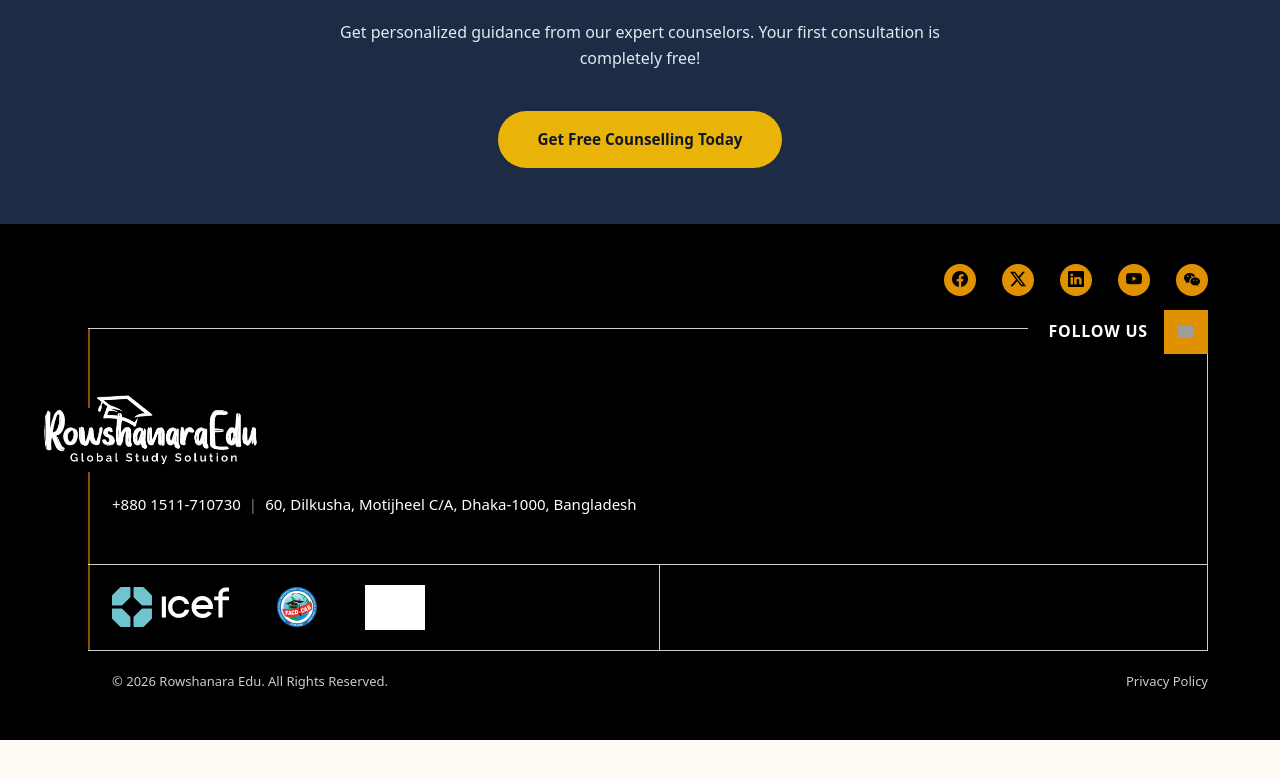
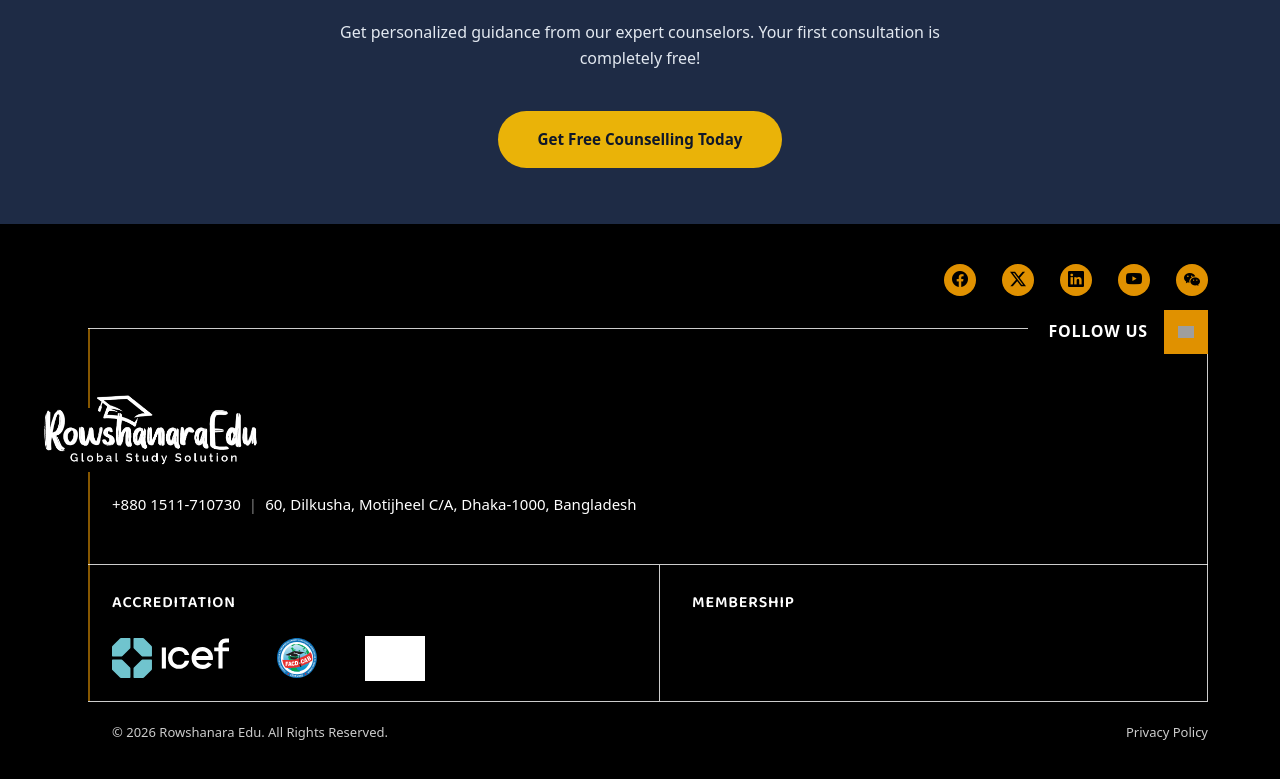
Before and after one commit to princeshiamofficial/Rowshanara-Edu, a Next.js app: page / in a window 1280 px wide. Shown: the part 3148-3927 px from the top of the page. Before the commit the page ends 3888 px from the top, so only its background shows below. Built offline with nearby package versions, Linux system fonts and the light colour scheme; grey boxes are pictures that could not be loaded.

Commit message:
feat: add Accreditation and Membership labels to footer bottom boxes

```diff
--- a/src/components/Footer.tsx
+++ b/src/components/Footer.tsx
@@ -187,16 +187,26 @@ const Footer = () => {
               </div>
 
               {/* Partner Logos moved here */}
-              <div style={{ width: '100%', position: 'relative', marginTop: '-1.25rem', paddingTop: '1.25rem', paddingBottom: '1.25rem' }}>
+              <div style={{ display: 'flex', width: '100%', position: 'relative', marginTop: '-1.25rem', paddingTop: '1.25rem', paddingBottom: '1.25rem' }}>
                 {/* Center Vertical Line */}
                 <div style={{ position: 'absolute', left: 0, top: 0, bottom: 0, width: '50%', borderRight: '1px solid rgba(255, 255, 255, 0.8)', pointerEvents: 'none' }}></div>
-                <div className="footer-partners-container" style={{ display: 'flex', gap: '3rem', alignItems: 'center', flexWrap: 'wrap', position: 'relative', zIndex: 1 }}>
+
+                {/* Left Box: Accreditation */}
+                <div style={{ width: '50%', paddingRight: '2rem', position: 'relative', zIndex: 1 }}>
+                  <h4 style={{ color: '#fff', fontSize: '1rem', fontWeight: 600, letterSpacing: '0.05em', textTransform: 'uppercase', marginBottom: '1.5rem', marginTop: '0.5rem' }}>Accreditation</h4>
+                  <div className="footer-partners-container" style={{ display: 'flex', gap: '3rem', alignItems: 'center', flexWrap: 'wrap' }}>
                     {/* eslint-disable-next-line @next/next/no-img-element */}
                     <a href="#"><img src="/icef_logo.svg" alt="ICEF" style={{ height: '40px', width: 'auto' }} /></a>
                     {/* eslint-disable-next-line @next/next/no-img-element */}
                     <a href="#"><img src="/facdcab_logo.svg" alt="FACDCAB" style={{ height: '40px', width: 'auto' }} /></a>
                     {/* eslint-disable-next-line @next/next/no-img-element */}
                     <a href="#"><img src="/nafsa_logo.svg" alt="NAFSA" style={{ height: '45px', width: 'auto', filter: 'brightness(0) invert(1)' }} /></a>
+                  </div>
+                </div>
+
+                {/* Right Box: Membership */}
+                <div style={{ width: '50%', paddingLeft: '2rem', position: 'relative', zIndex: 1 }}>
+                  <h4 style={{ color: '#fff', fontSize: '1rem', fontWeight: 600, letterSpacing: '0.05em', textTransform: 'uppercase', marginBottom: '1.5rem', marginTop: '0.5rem' }}>Membership</h4>
                 </div>
               </div>
 
```
Lines whose indentation alone changed are shown as unchanged.
